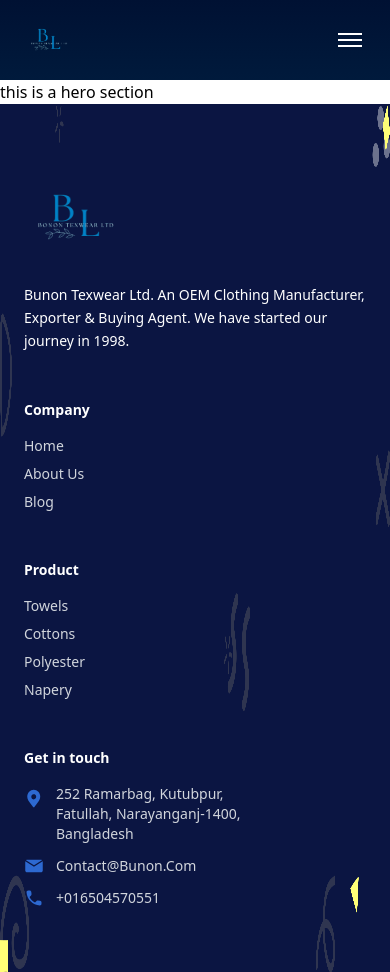
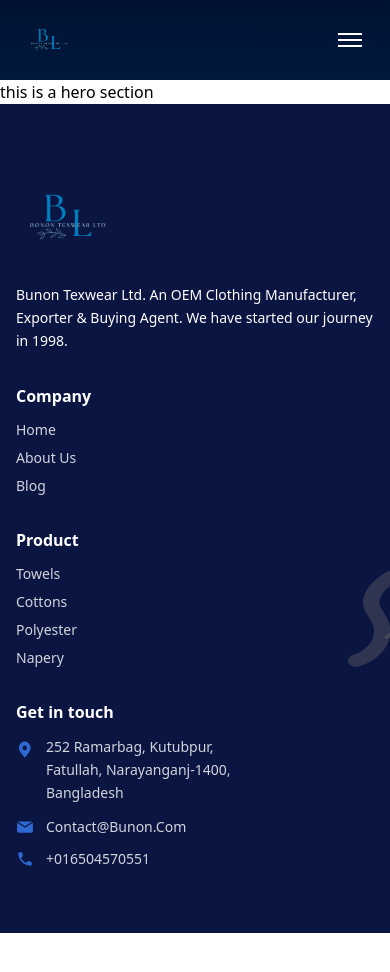
Before and after one commit to TamimOp/Bunon_Texwear, a Next.js app: page / in a window 390 px wide. After the commit the page ends 933 px from the top, so only its background shows below. Built offline with nearby package versions, Linux system fonts and the light colour scheme.

Commit message:
Enhance Footer component layout and styling for better responsiveness and visual appeal

```diff
--- a/components/Footer.tsx
+++ b/components/Footer.tsx
@@ -5,95 +5,136 @@
 
 const Footer = () => {
   return (
-    <footer className="relative bg-[#0B1542] text-white px-6 md:px-20 py-16 overflow-hidden">
+    <footer className="relative bg-[#0B1542] text-white px-4 sm:px-6 md:px-12 lg:px-20 py-16 sm:py-20 md:py-24 lg:py-32 overflow-hidden">
       {/* Background decorations */}
       <Image
         src="/assets/GroupFooterBg.png"
         alt="footer bg"
         fill
-        className="absolute top-0 left-0 z-10"
+        className="absolute top-0 left-0 object-cover z-0"
       />
       <Image
         src="/assets/VectorGroupFooter.png"
         alt="vector 1"
-        width={100}
-        height={100}
-        className="absolute top-0 right-0 w-full h-full z-10"
+        width={1097}
+        height={384}
+        className="absolute top-0 right-0 w-full h-full object-cover z-10"
       />
       <Image
         src="/assets/VectorGroupFooter2.png"
         alt="vector 2"
-        width={100}
-        height={100}
-        className="absolute bottom-0 left-0 w-full h-full z-20"
+        width={1097}
+        height={384}
+        className="absolute bottom-0 left-0 w-full h-full object-cover z-20"
       />
 
-      <div className="relative z-50 flex flex-col md:flex-row justify-between gap-12 text-sm md:text-base">
+      <div className="relative z-50 flex flex-col lg:flex-row justify-between gap-8 sm:gap-10 md:gap-12 lg:gap-16 text-sm sm:text-base">
         {/* Left side */}
-        <div className="md:w-1/3">
+        <div className="lg:w-1/3 xl:w-2/5">
           <Image
             src="/assets/BunonLogo.png"
             alt="Bunon Logo"
             width={100}
             height={40}
-            className="mb-4"
+            className="mb-4 sm:mb-6"
           />
-          <p className="text-white leading-relaxed max-w-sm">
+          <p className="text-white leading-relaxed max-w-sm lg:max-w-md xl:max-w-lg text-sm sm:text-base">
             Bunon Texwear Ltd. An OEM Clothing Manufacturer, Exporter & Buying
             Agent. We have started our journey in 1998.
           </p>
         </div>
 
         {/* Right side */}
-        <div className="flex flex-col sm:flex-row gap-12 md:gap-24">
+        <div className="flex flex-col sm:flex-row lg:flex-row gap-8 sm:gap-12 md:gap-16 lg:gap-20 xl:gap-24 lg:w-2/3 xl:w-3/5">
           {/* Company */}
-          <div>
-            <h4 className="font-semibold text-white mb-4">Company</h4>
-            <ul className="space-y-2 text-gray-300">
+          <div className="flex-1 min-w-0">
+            <h4 className="font-semibold text-white mb-3 sm:mb-4 text-base sm:text-lg">
+              Company
+            </h4>
+            <ul className="space-y-2 sm:space-y-3 text-gray-300">
               <li>
-                <a href="#">Home</a>
+                <a
+                  href="#"
+                  className="hover:text-white transition-colors duration-200"
+                >
+                  Home
+                </a>
               </li>
               <li>
-                <a href="#">About Us</a>
+                <a
+                  href="#"
+                  className="hover:text-white transition-colors duration-200"
+                >
+                  About Us
+                </a>
               </li>
               <li>
-                <a href="#">Blog</a>
+                <a
+                  href="#"
+                  className="hover:text-white transition-colors duration-200"
+                >
+                  Blog
+                </a>
               </li>
             </ul>
           </div>
 
           {/* Product */}
-          <div>
-            <h4 className="font-semibold text-white mb-4">Product</h4>
-            <ul className="space-y-2 text-gray-300">
+          <div className="flex-1 min-w-0">
+            <h4 className="font-semibold text-white mb-3 sm:mb-4 text-base sm:text-lg">
+              Product
+            </h4>
+            <ul className="space-y-2 sm:space-y-3 text-gray-300">
               <li>
-                <a href="#">Towels</a>
+                <a
+                  href="#"
+                  className="hover:text-white transition-colors duration-200"
+                >
+                  Towels
+                </a>
               </li>
               <li>
-                <a href="#">Cottons</a>
+                <a
+                  href="#"
+                  className="hover:text-white transition-colors duration-200"
+                >
+                  Cottons
+                </a>
               </li>
               <li>
-                <a href="#">Polyester</a>
+                <a
+                  href="#"
+                  className="hover:text-white transition-colors duration-200"
+                >
+                  Polyester
+                </a>
               </li>
               <li>
-                <a href="#">Napery</a>
+                <a
+                  href="#"
+                  className="hover:text-white transition-colors duration-200"
+                >
+                  Napery
+                </a>
               </li>
             </ul>
           </div>
 
           {/* Contact */}
-          <div>
-            <h4 className="font-semibold text-white mb-4">Get in touch</h4>
-            <ul className="space-y-3 text-gray-300">
+          <div className="flex-1 min-w-0 sm:min-w-[200px]">
+            <h4 className="font-semibold text-white mb-3 sm:mb-4 text-base sm:text-lg">
+              Get in touch
+            </h4>
+            <ul className="space-y-3 sm:space-y-4 text-gray-300">
               <li className="flex items-start gap-3">
                 <Image
                   src="/assets/Location.svg"
                   alt="Location"
-                  width={20}
-                  height={20}
-                  className="mt-1"
+                  width={18}
+                  height={18}
+                  className="mt-1 sm:w-5 sm:h-5 flex-shrink-0"
                 />
-                <span>
+                <span className="text-sm sm:text-base leading-relaxed">
                   252 Ramarbag, Kutubpur,
                   <br /> Fatullah, Narayanganj-1400,
                   <br /> Bangladesh
@@ -103,19 +144,23 @@
                 <Image
                   src="/assets/Mail.svg"
                   alt="Mail"
-                  width={20}
-                  height={20}
+                  width={18}
+                  height={18}
+                  className="sm:w-5 sm:h-5 flex-shrink-0"
                 />
-                <span>Contact@Bunon.Com</span>
+                <span className="text-sm sm:text-base break-all">
+                  Contact@Bunon.Com
+                </span>
               </li>
               <li className="flex items-center gap-3">
                 <Image
                   src="/assets/Call.svg"
                   alt="Call"
-                  width={20}
-                  height={20}
+                  width={18}
+                  height={18}
+                  className="sm:w-5 sm:h-5 flex-shrink-0"
                 />
-                <span>+016504570551</span>
+                <span className="text-sm sm:text-base">+016504570551</span>
               </li>
             </ul>
           </div>
```
